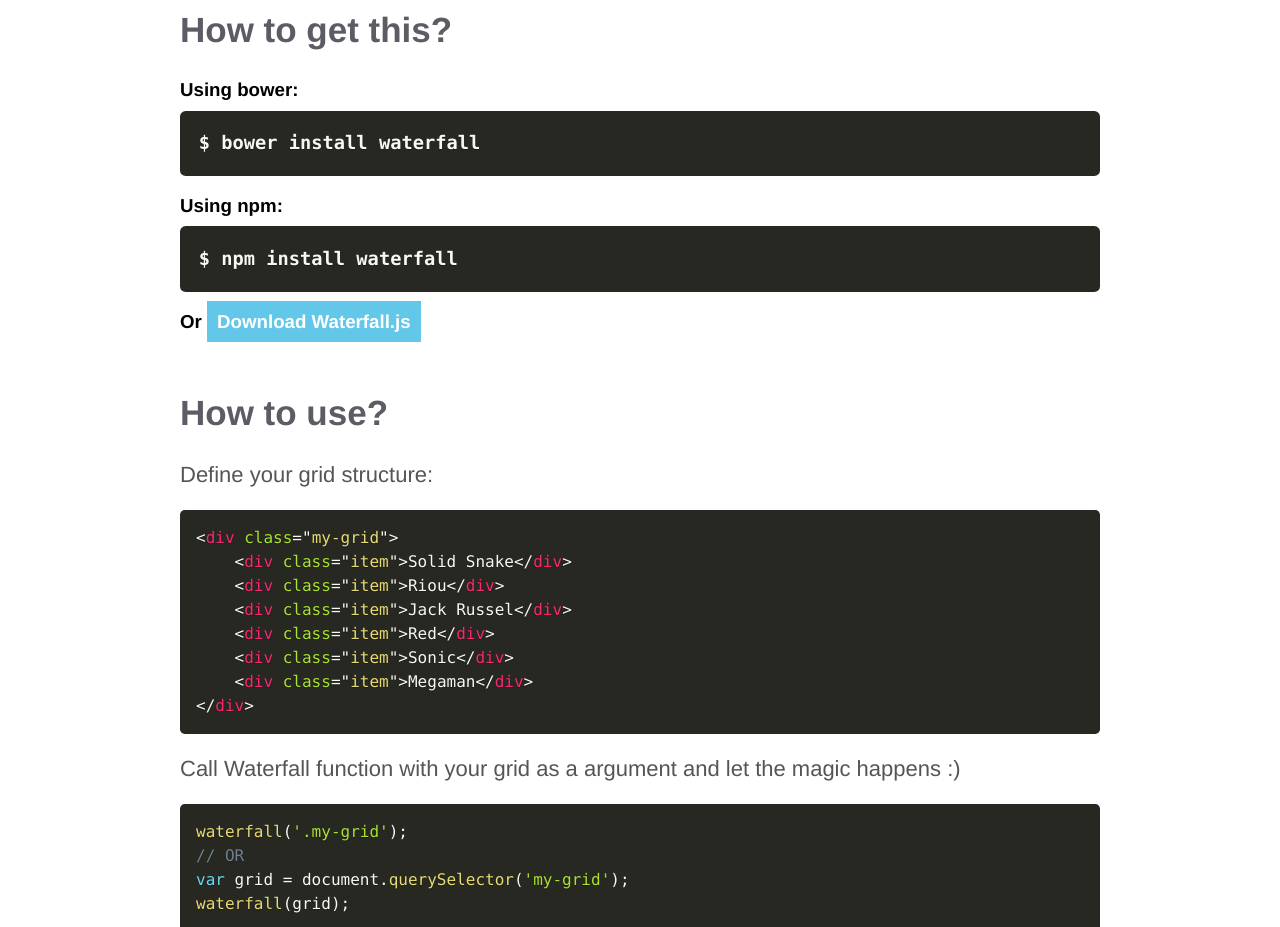
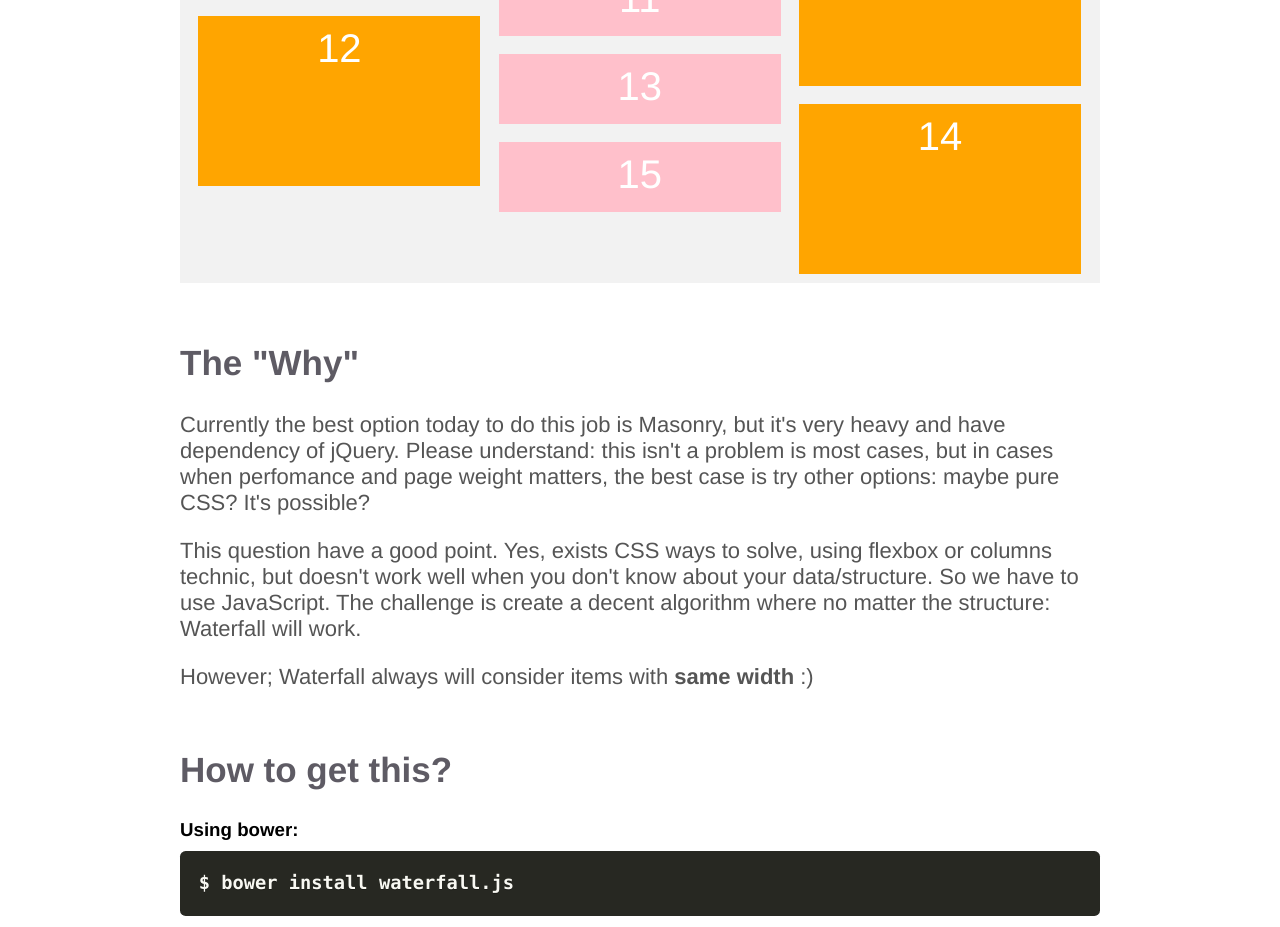
Before and after one commit to raphamorim/waterfall.js, a plain HTML site: page index.html in a window 1280 px wide. Shown: the part 756-1683 px from the top of the page. Drawn offline with Linux system fonts and the light colour scheme.

Commit message:
update links

```diff
--- a/index.html
+++ b/index.html
@@ -65,7 +65,7 @@
     <section class="topic">
         <h2>How to get this?</h2>
         <h3>Using bower:
-            <pre><code class="language-markup">$ bower install waterfall</code></pre>
+            <pre><code class="language-markup">$ bower install waterfall.js</code></pre>
         </h3>
         <h3>Using npm:
             <pre><code class="language-markup">$ npm install waterfall</code></pre>
```
